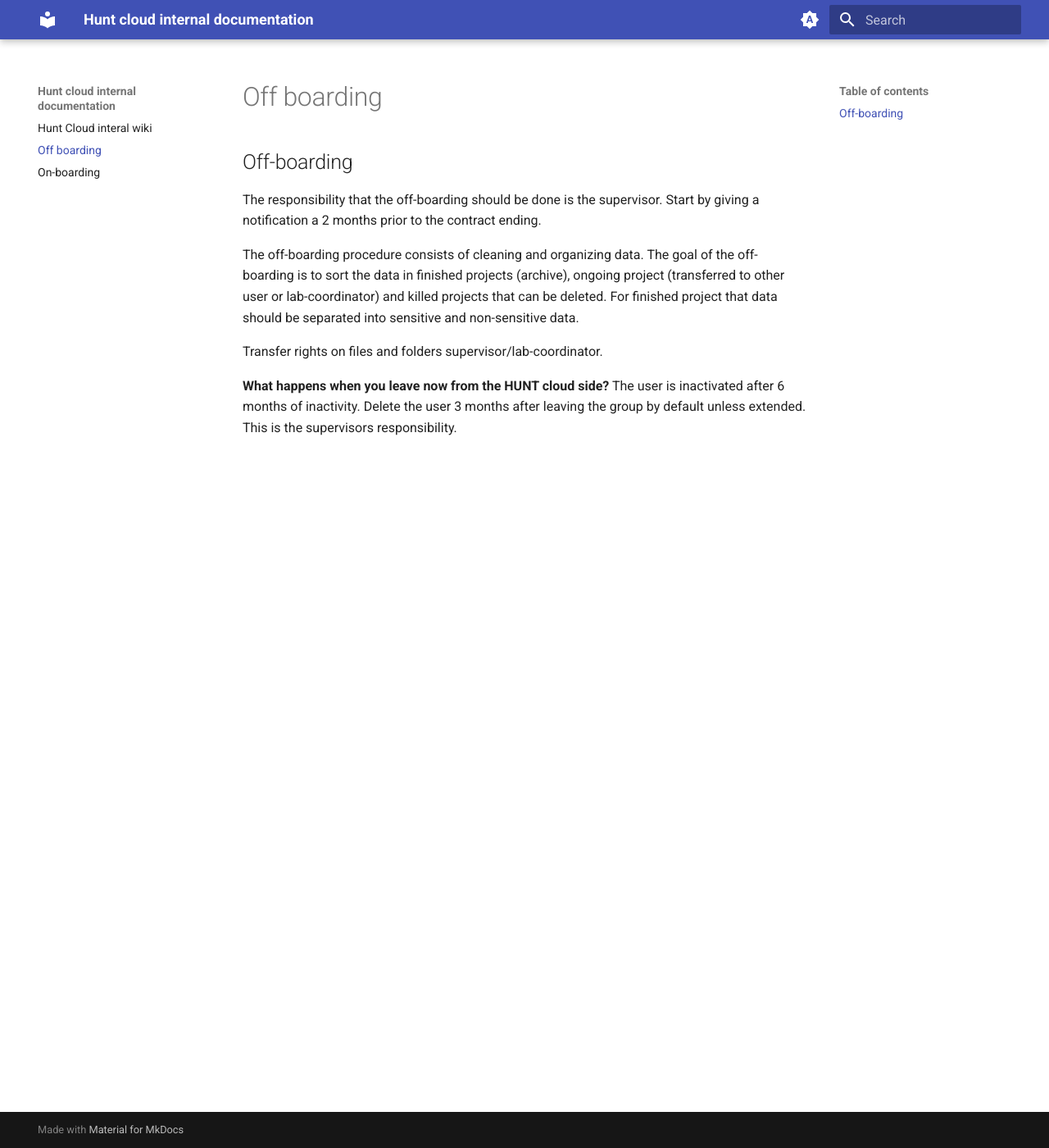
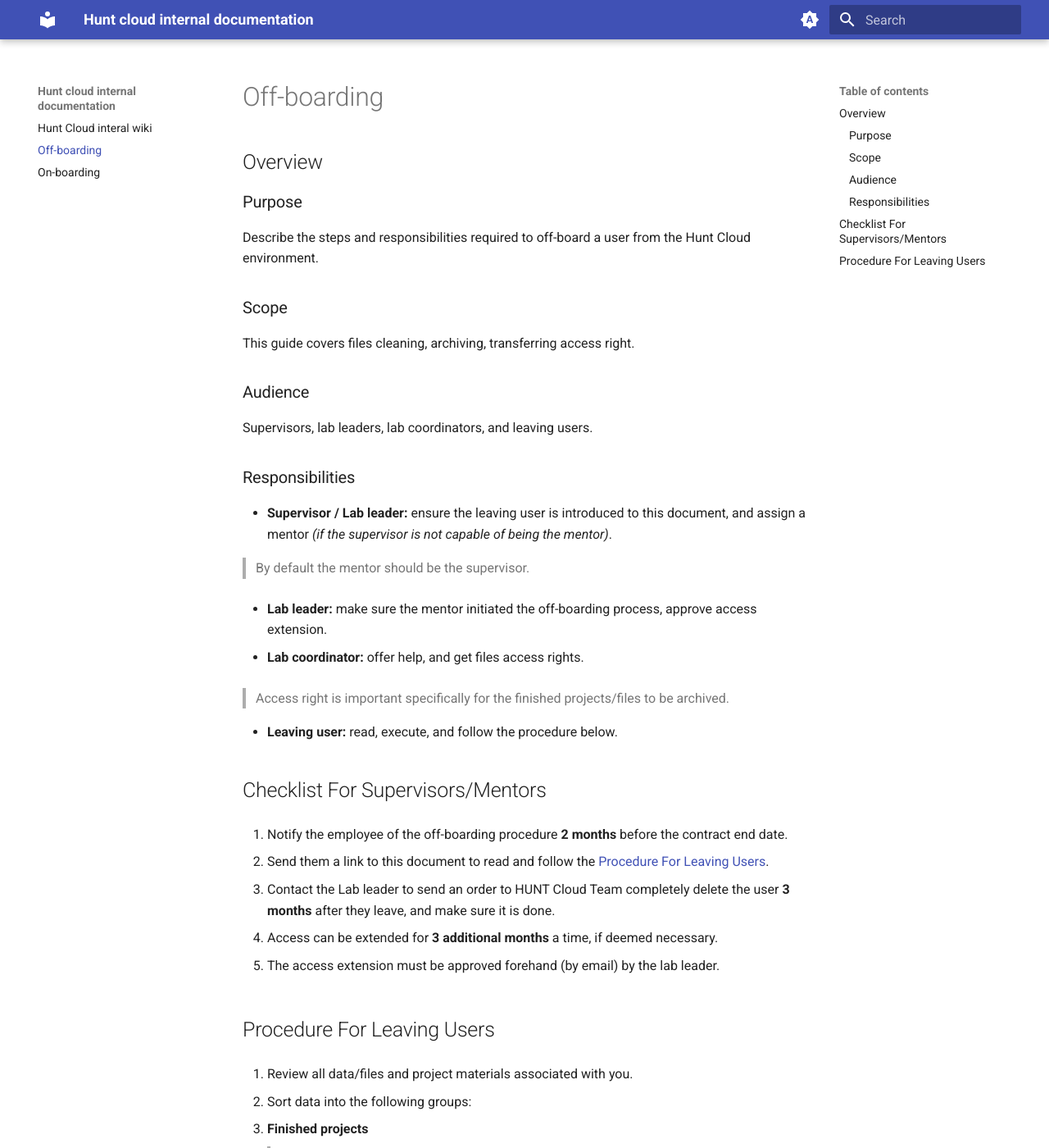
Before and after one commit to skarrea/HC-docs, an MkDocs documentation site: the page built from docs/off-boarding.md, in a window 1280 px wide and 1400 px high. Shown: the whole window at 82% size. Built offline with MkDocs 1.6.1 and Material for MkDocs 9.7.7, drawn with Linux system fonts in a browser that asks for light colours; some of the changed text lies outside the part shown.

Commit message:
Updating the off-boarding document

```diff
--- a/docs/off-boarding.md
+++ b/docs/off-boarding.md
@@ -1,9 +1,109 @@
-## Off-boarding
-The responsibility that the off-boarding should be done is the supervisor.
-Start by giving a notification a 2 months prior to the contract ending.
+# Off-boarding
 
-The off-boarding  procedure consists of cleaning and organizing data. The goal of the off-boarding is to sort the data in finished projects (archive), ongoing project (transferred to other user or lab-coordinator) and killed projects that can be deleted. For finished project that data should be separated into sensitive and non-sensitive data.
+## Overview
 
-Transfer rights on files and folders supervisor/lab-coordinator.
+### Purpose
 
-**What happens when you leave now from the HUNT cloud side?** The user is  inactivated after 6 months of inactivity. Delete the user 3 months after leaving the group by default unless extended. This is the supervisors responsibility.
+Describe the steps and responsibilities required to off-board a user from the Hunt Cloud environment.
+
+### Scope
+
+This guide covers files cleaning, archiving, transferring access right.
+
+### Audience
+
+Supervisors, lab leaders, lab coordinators, and leaving users.
+
+### Responsibilities
+
+- **Supervisor / Lab leader:** ensure the leaving user is introduced to this document, and assign a mentor _(if the supervisor is not capable of being the mentor)_.
+
+  > By default the mentor should be the supervisor.
+
+- **Lab leader:** make sure the mentor initiated the off-boarding process, approve access extension.
+
+- **Lab coordinator:** offer help, and get files access rights.
+
+  > Access right is important specifically for the finished projects/files to be archived.
+
+- **Leaving user:** read, execute, and follow the procedure below.
+
+## Checklist For Supervisors/Mentors
+
+1. Notify the employee of the off-boarding procedure **2 months** before the contract end date.
+
+2. Send them a link to this document to read and follow the [Procedure For Leaving Users](#procedure-for-leaving-users).
+
+3. Contact the Lab leader to send an order to HUNT Cloud Team completely delete the user **3 months** after they leave, and make sure it is done.
+
+   - Access can be extended for **3 additional months** a time, if deemed necessary.
+
+   - The access extension must be approved forehand (by email) by the lab leader.
+
+## Procedure For Leaving Users
+
+1. Review all data/files and project materials associated with you.
+
+2. Sort data into the following groups:
+
+   - **Finished projects**
+
+     > These are projects that you, and any collaborators, have fully completed. The work is finalized, publications or results have been produced, and no further development is expected. However, the data or outputs may still be needed later (e.g., datasets supporting a published paper or essential project code or files).
+
+   - **Discontinued projects**
+
+     > These are projects that were started but will not be continued now or in the future, either by you or your collaborators. The work remains incomplete, and no follow-up activity is planned.
+
+   - **Ongoing projects**
+
+     > These are projects that are still in active progress. Work will continue after your departure, either by you (if applicable) or by other team members/collaborators.
+
+3. For **Finished project** data:
+
+   - Delete unnecessary files or data (e.g. data can be regenerated by running pre-processing code).
+
+   - Remove any dedicated conda environment for this project.
+
+   - Make a folder with clear name, under `/mnt/archive/finishedWork` and move all the related files and data there.
+
+   - Organize the files and data into structured folders with clear understandable names.
+
+   - **Label the folders which has sensitive data**.
+
+   - Make a `ReadMe` file for the project describing what is the project, who worked on it, when it was conducted, when it was finished, and if published link to the publication. Moreover, list there which files are sensitive and which are not and why.
+
+   - Transfer the access rights of the project files to the lab coordinator.
+
+     > Contact lab coordinator to help doing this.
+
+4. For **Discontinued project** data:
+
+   - Delete all its related files and data.
+
+   - Remove any dedicated conda environment for this project.
+
+5. For **Ongoing project** data:
+
+   - Carefully delete unnecessary files or data (e.g., redundant data, multiple copies of same file/dat).
+
+   - Organize the files and data into structured folders with clear understandable names.
+
+   - Transfer the access rights for the project files to your collaborators, supervisor, or lab coordinator (In this order, or based on the arrangements you make).
+
+     > Contact lab coordinator to help doing this.
+
+6. If you have data or files on node labs:
+
+   - Fully transfer them to the main lab, and don't keep any of your files there, unless if it is categorized as **Ongoing project**, and then treat them as explained previously.
+
+   - If you have Docker containers and images, delete them, unless if it is categorized as **Ongoing project**.
+
+   - Remove any of your user-specific installed software or environments.
+
+7. Ensure that all cleaned and categorized data is properly stored and documented according to applicable guidelines.
+
+8. Make sure that your user paths `/mnt/work/users/username` and `/home/username` are empty from any folder or files, unless if you got cloud access extension and planning to work on them during the extension period.
+
+9. Remove any of your user-specific installed software.
+
+10. Notify the lab leader, lab coordinator, your supervisor, and your mentor that you conducted this off-boarding procedure.
```
